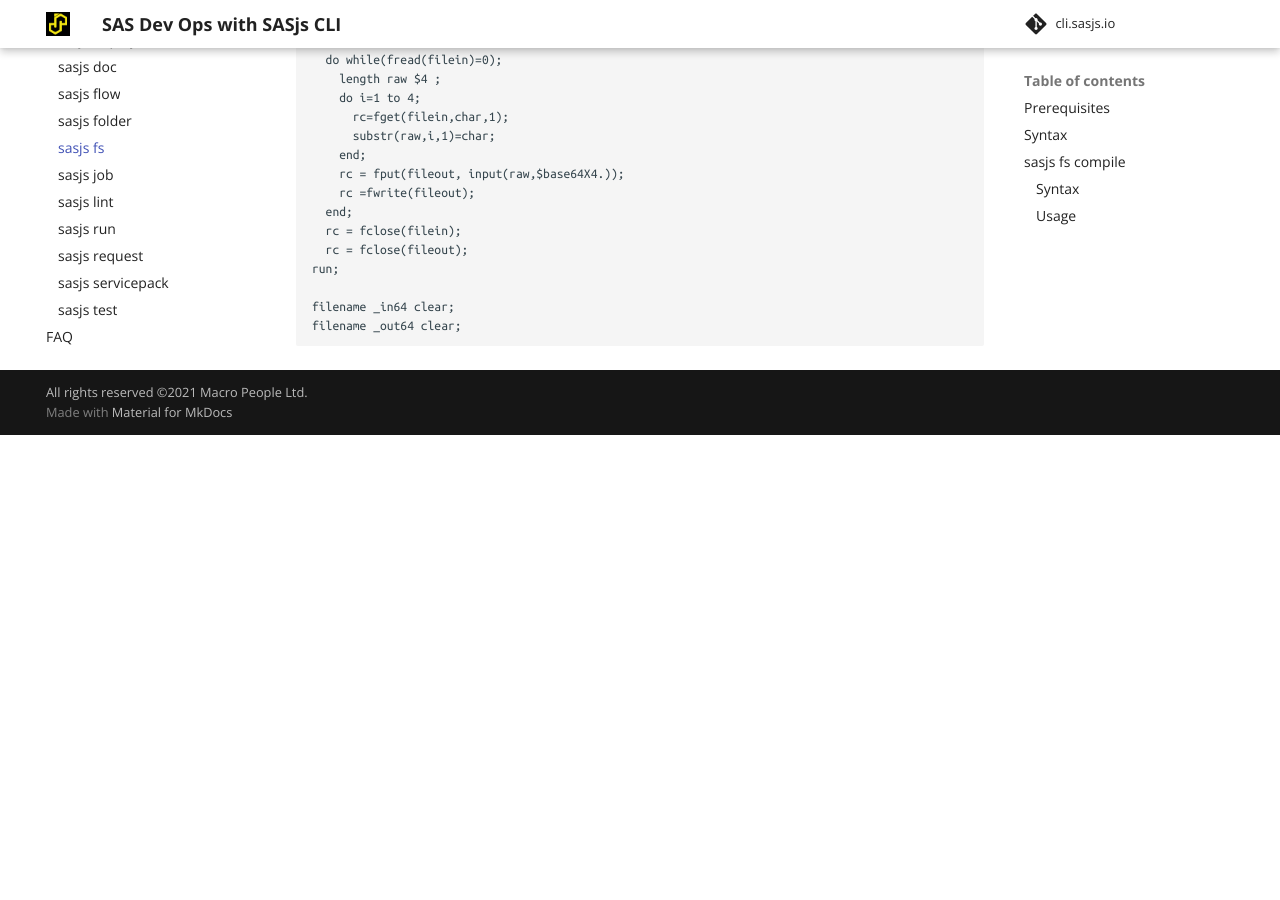
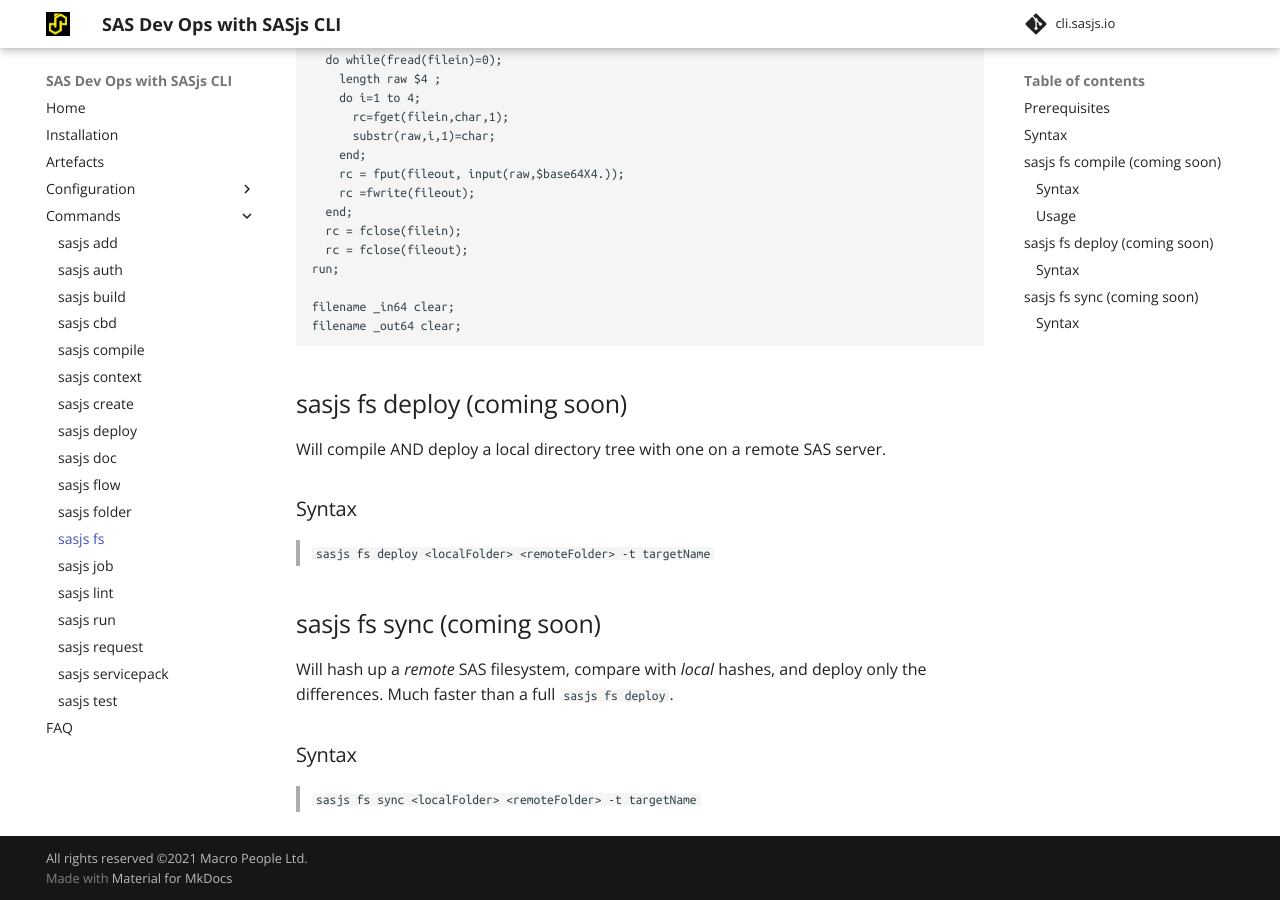
Before and after one commit to sasjs/cli.sasjs.io, an MkDocs documentation site: the page built from docs/fs.md, in a window 1280 px wide and 900 px high, scrolled down 1850 px. Built offline with MkDocs 1.6.1 and Material for MkDocs 9.7.7, drawn with Linux system fonts in a browser that asks for light colours; comment, search, counter and statistics services are not loaded; before the commit the page ends 2285 px from its top, so only the background shows below that; some of the changed text lies outside the part shown.

Commit message:
Update fs.md

````diff
--- a/docs/fs.md
+++ b/docs/fs.md
@@ -29,7 +29,7 @@
 
 - `--target` (alias `-t`) - the target SAS Environment which contains the filesystem.  Required attributes are `serverUrl` and `serverType`.  If not specified, default target will be used, mentioned in `sasjsconfig.json`. The target can exist either in the local project configuration or in the global `.sasjsrc` file.
 
-## sasjs fs compile
+## sasjs fs compile (coming soon)
 
 Used to generate a single SAS program that contains all the files (and subdirectories) of a given LOCAL folder.  This program can be executed in any flavour of SAS to generate the files on the SAS server - simply set `%let fsTarget=/your/target/folder;` and run the program.
 
@@ -90,3 +90,21 @@
 filename _in64 clear;
 filename _out64 clear;
 ```
+
+## sasjs fs deploy (coming soon)
+
+Will compile AND deploy a local directory tree with one on a remote SAS server.
+
+### Syntax
+
+> `sasjs fs deploy <localFolder> <remoteFolder> -t targetName`
+
+
+## sasjs fs sync (coming soon)
+
+Will hash up a _remote_ SAS filesystem, compare with _local_ hashes, and deploy only the differences.  Much faster than a full `sasjs fs deploy`.
+
+
+### Syntax
+
+> `sasjs fs sync <localFolder> <remoteFolder> -t targetName`
````
